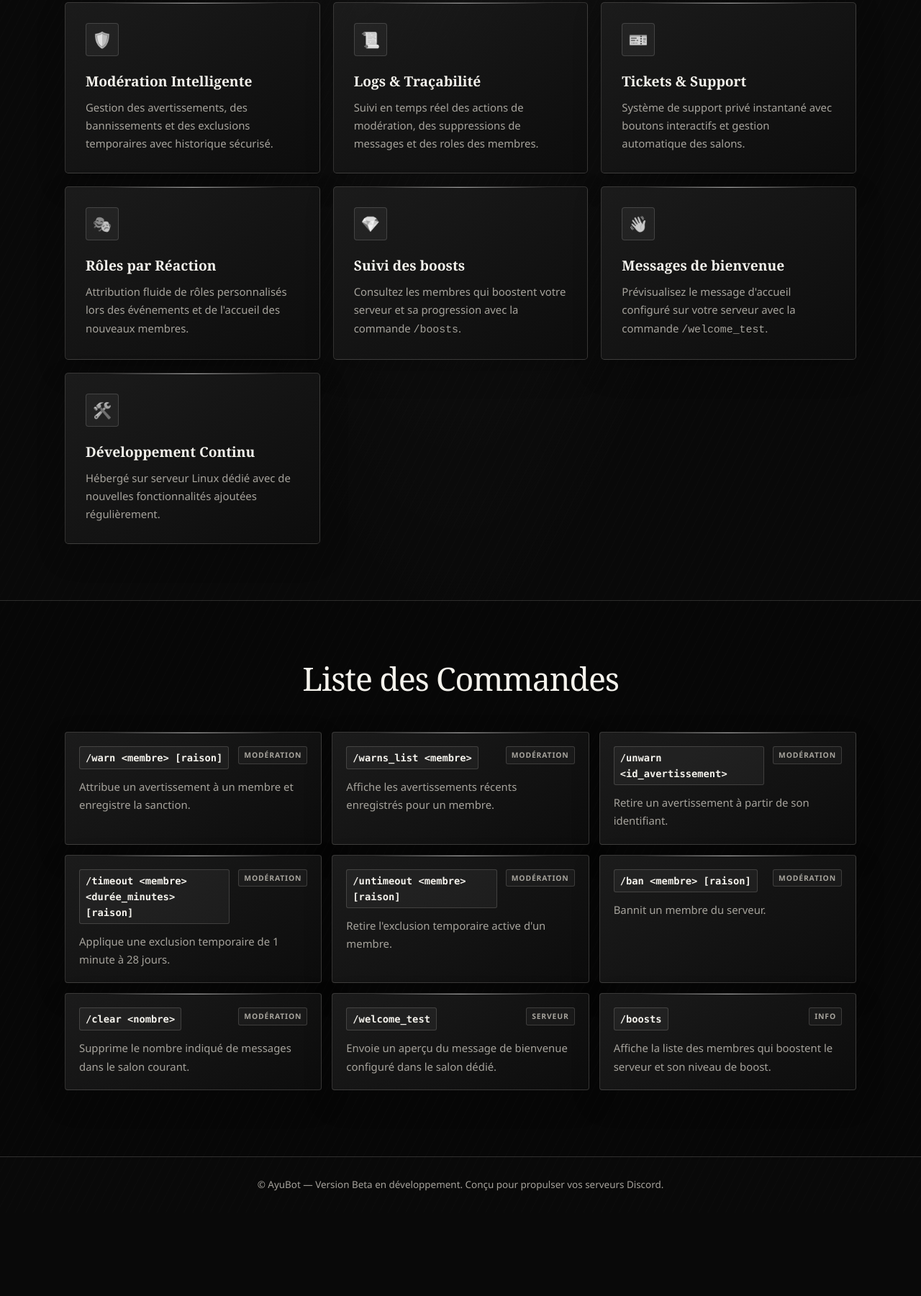
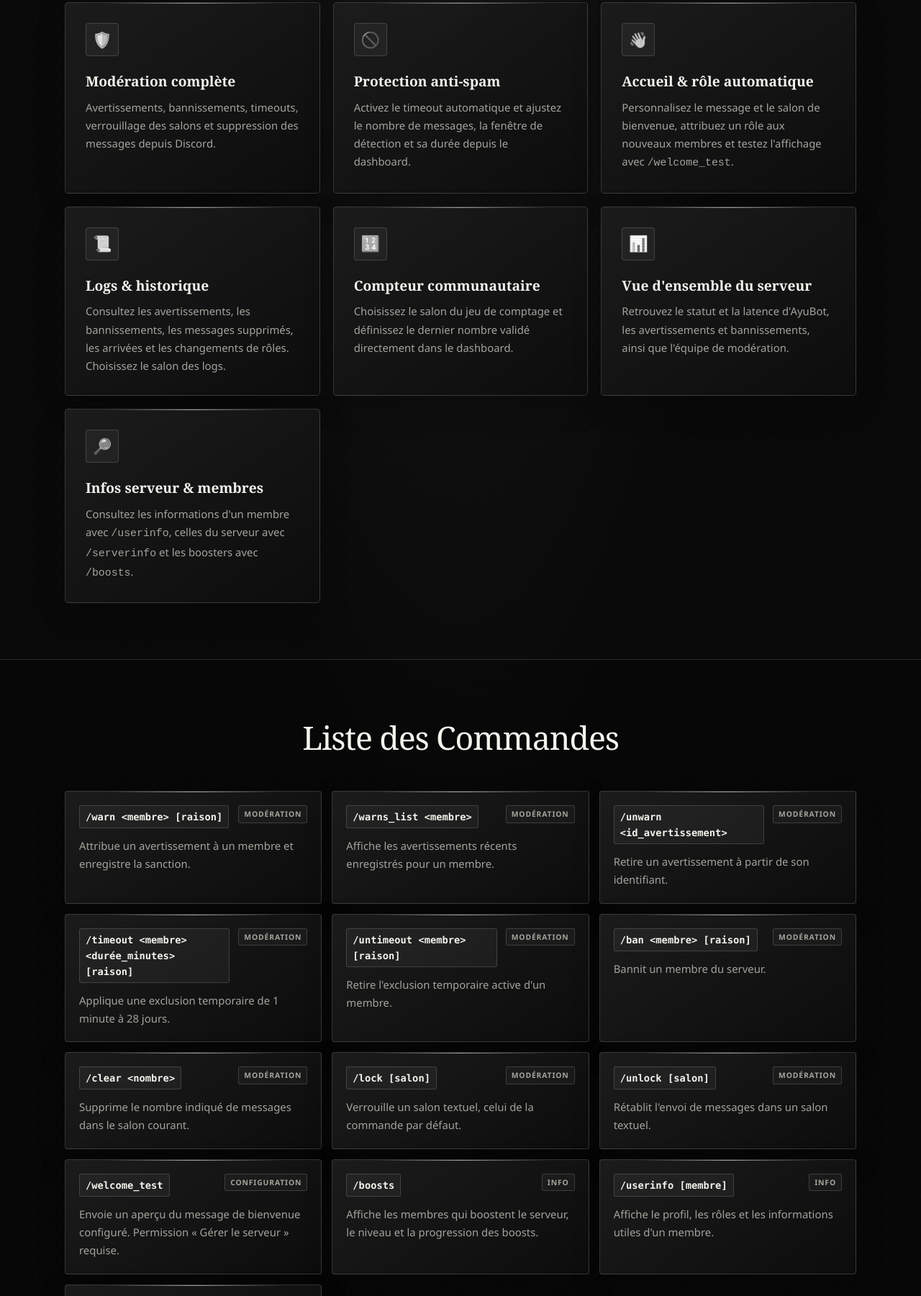
Before and after one commit to Ayuda56/ayubot-website, a plain HTML site: page index.html in a window 1280 px wide. Shown: the part 999-2800 px from the top of the page at 72% size. Before the commit the page ends 2684 px from the top, so only its background shows below. Drawn offline with Linux system fonts and the light colour scheme.

Commit message:
Actualiser le site et ajouter le lien dashboard
Co-authored-by: Copilot <223556219+Copilot@users.noreply.github.com>

```diff
--- a/index.html
+++ b/index.html
@@ -21,7 +21,7 @@
                 </a>
                 <div class="nav-links">
                     <a href="#commands" class="btn btn-secondary-nav">Commandes</a>
-                    <a href="https://discord.com/oauth2/authorize?client_id=1548009532238594080&permissions=8&integration_type=0&scope=bot" target="_blank" rel="noopener noreferrer" class="btn btn-nav">Inviter le Bot</a>
+                    <a href="https://ayubot-dashboard.onrender.com/dashboard" class="btn btn-nav">Dashboard</a>
                 </div>
             </div>
         </nav>
@@ -33,13 +33,13 @@
                     <img src="Logo AyuBot.png" alt="AyuBot Logo" class="hero-logo">
                 </div>
                 <div class="badge">
-                    <span class="status-dot warning"></span> En développement actif
+                    <span class="status-dot warning"></span> Bot Discord • Dashboard de gestion
                 </div>
-                <h1>Le bot moderne pour votre communauté</h1>
-                <p>Modération, logs, tickets et rôles réactions. Actuellement en cours de développement pour vous offrir la meilleure expérience possible.</p>
+                <h1>Votre serveur Discord, sous contrôle</h1>
+                <p>Modération, protection anti-spam, messages de bienvenue et suivi des événements, avec un dashboard pour configurer et gérer votre serveur.</p>
                 <div class="hero-buttons">
-                    <a href="https://discord.com/oauth2/authorize?client_id=1548009532238594080&permissions=8&integration_type=0&scope=bot" target="_blank" rel="noopener noreferrer" class="btn btn-primary">Ajouter à Discord</a>
-                    <a href="#features" class="btn btn-secondary">Voir les options</a>
+                    <a href="https://ayubot-dashboard.onrender.com/dashboard" class="btn btn-primary">Ouvrir le dashboard</a>
+                    <a href="https://discord.com/oauth2/authorize?client_id=1548009532238594080&permissions=8&integration_type=0&scope=bot" target="_blank" rel="noopener noreferrer" class="btn btn-secondary">Ajouter à Discord</a>
                     <a href="#commands" class="btn btn-secondary">Voir les commandes</a>
                 </div>
             </div>
@@ -53,44 +53,44 @@
 
                     <div class="card">
                         <div class="icon-wrapper">🛡️</div>
-                        <h3>Modération Intelligente</h3>
-                        <p>Gestion des avertissements, des bannissements et des exclusions temporaires avec historique sécurisé.</p>
+                        <h3>Modération complète</h3>
+                        <p>Avertissements, bannissements, timeouts, verrouillage des salons et suppression des messages depuis Discord.</p>
+                    </div>
+
+                    <div class="card">
+                        <div class="icon-wrapper">🚫</div>
+                        <h3>Protection anti-spam</h3>
+                        <p>Activez le timeout automatique et ajustez le nombre de messages, la fenêtre de détection et sa durée depuis le dashboard.</p>
+                    </div>
+
+                    <div class="card">
+                        <div class="icon-wrapper">👋</div>
+                        <h3>Accueil & rôle automatique</h3>
+                        <p>Personnalisez le message et le salon de bienvenue, attribuez un rôle aux nouveaux membres et testez l'affichage avec <code>/welcome_test</code>.</p>
                     </div>
 
                     <div class="card">
                         <div class="icon-wrapper">📜</div>
-                        <h3>Logs & Traçabilité</h3>
-                        <p>Suivi en temps réel des actions de modération, des suppressions de messages et des roles des membres.</p>
+                        <h3>Logs & historique</h3>
+                        <p>Consultez les avertissements, les bannissements, les messages supprimés, les arrivées et les changements de rôles. Choisissez le salon des logs.</p>
                     </div>
 
                     <div class="card">
-                        <div class="icon-wrapper">🎫</div>
-                        <h3>Tickets & Support</h3>
-                        <p>Système de support privé instantané avec boutons interactifs et gestion automatique des salons.</p>
+                        <div class="icon-wrapper">🔢</div>
+                        <h3>Compteur communautaire</h3>
+                        <p>Choisissez le salon du jeu de comptage et définissez le dernier nombre validé directement dans le dashboard.</p>
                     </div>
 
                     <div class="card">
-                        <div class="icon-wrapper">🎭</div>
-                        <h3>Rôles par Réaction</h3>
-                        <p>Attribution fluide de rôles personnalisés lors des événements et de l'accueil des nouveaux membres.</p>
+                        <div class="icon-wrapper">📊</div>
+                        <h3>Vue d'ensemble du serveur</h3>
+                        <p>Retrouvez le statut et la latence d'AyuBot, les avertissements et bannissements, ainsi que l'équipe de modération.</p>
                     </div>
 
                     <div class="card">
-                        <div class="icon-wrapper">💎</div>
-                        <h3>Suivi des boosts</h3>
-                        <p>Consultez les membres qui boostent votre serveur et sa progression avec la commande <code>/boosts</code>.</p>
-                    </div>
-
-                    <div class="card">
-                        <div class="icon-wrapper">👋</div>
-                        <h3>Messages de bienvenue</h3>
-                        <p>Prévisualisez le message d'accueil configuré sur votre serveur avec la commande <code>/welcome_test</code>.</p>
-                    </div>
-
-                    <div class="card">
-                        <div class="icon-wrapper">🛠️</div>
-                        <h3>Développement Continu</h3>
-                        <p>Hébergé sur serveur Linux dédié avec de nouvelles fonctionnalités ajoutées régulièrement.</p>
+                        <div class="icon-wrapper">🔎</div>
+                        <h3>Infos serveur & membres</h3>
+                        <p>Consultez les informations d'un membre avec <code>/userinfo</code>, celles du serveur avec <code>/serverinfo</code> et les boosters avec <code>/boosts</code>.</p>
                     </div>
 
                 </div>
@@ -160,13 +160,29 @@
                         <p>Supprime le nombre indiqué de messages dans le salon courant.</p>
                     </div>
 
-                    <!-- OUTILS SERVEUR -->
+                    <div class="command-card">
+                        <div class="command-header">
+                            <code>/lock [salon]</code>
+                            <span class="cmd-badge mod">Modération</span>
+                        </div>
+                        <p>Verrouille un salon textuel, celui de la commande par défaut.</p>
+                    </div>
+
+                    <div class="command-card">
+                        <div class="command-header">
+                            <code>/unlock [salon]</code>
+                            <span class="cmd-badge mod">Modération</span>
+                        </div>
+                        <p>Rétablit l'envoi de messages dans un salon textuel.</p>
+                    </div>
+
+                    <!-- CONFIGURATION & INFORMATIONS -->
                     <div class="command-card">
                         <div class="command-header">
                             <code>/welcome_test</code>
-                            <span class="cmd-badge feature">Serveur</span>
+                            <span class="cmd-badge feature">Configuration</span>
                         </div>
-                        <p>Envoie un aperçu du message de bienvenue configuré dans le salon dédié.</p>
+                        <p>Envoie un aperçu du message de bienvenue configuré. Permission « Gérer le serveur » requise.</p>
                     </div>
 
                     <div class="command-card">
@@ -174,7 +190,23 @@
                             <code>/boosts</code>
                             <span class="cmd-badge info">Info</span>
                         </div>
-                        <p>Affiche la liste des membres qui boostent le serveur et son niveau de boost.</p>
+                        <p>Affiche les membres qui boostent le serveur, le niveau et la progression des boosts.</p>
+                    </div>
+
+                    <div class="command-card">
+                        <div class="command-header">
+                            <code>/userinfo [membre]</code>
+                            <span class="cmd-badge info">Info</span>
+                        </div>
+                        <p>Affiche le profil, les rôles et les informations utiles d'un membre.</p>
+                    </div>
+
+                    <div class="command-card">
+                        <div class="command-header">
+                            <code>/serverinfo</code>
+                            <span class="cmd-badge info">Info</span>
+                        </div>
+                        <p>Affiche les statistiques, les salons, les membres et les boosts du serveur.</p>
                     </div>
 
                 </div>
@@ -184,7 +216,7 @@
         <!-- FOOTER -->
         <footer>
             <div class="container">
-                <p>© AyuBot — Version Beta en développement. Conçu pour propulser vos serveurs Discord.</p>
+                <p>© AyuBot — Modération et outils de gestion pour votre communauté Discord.</p>
             </div>
         </footer>
 
```
